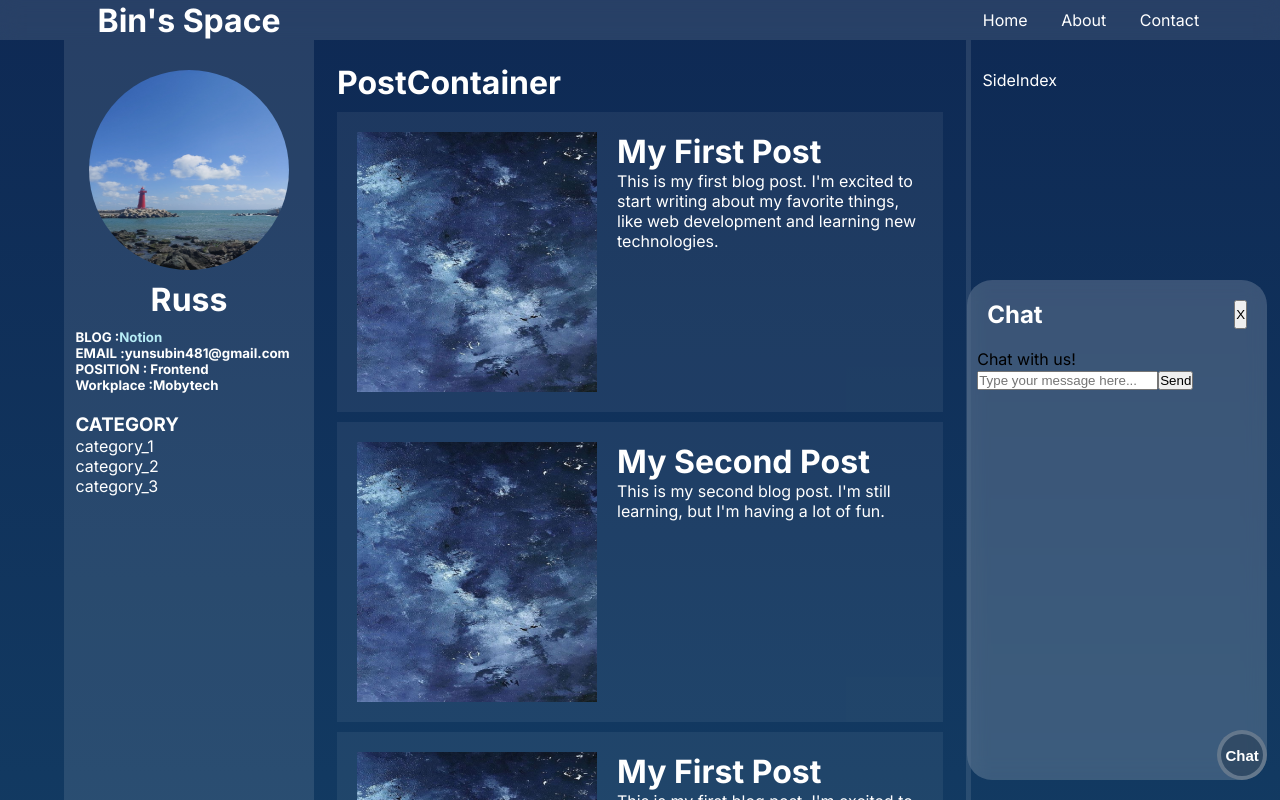
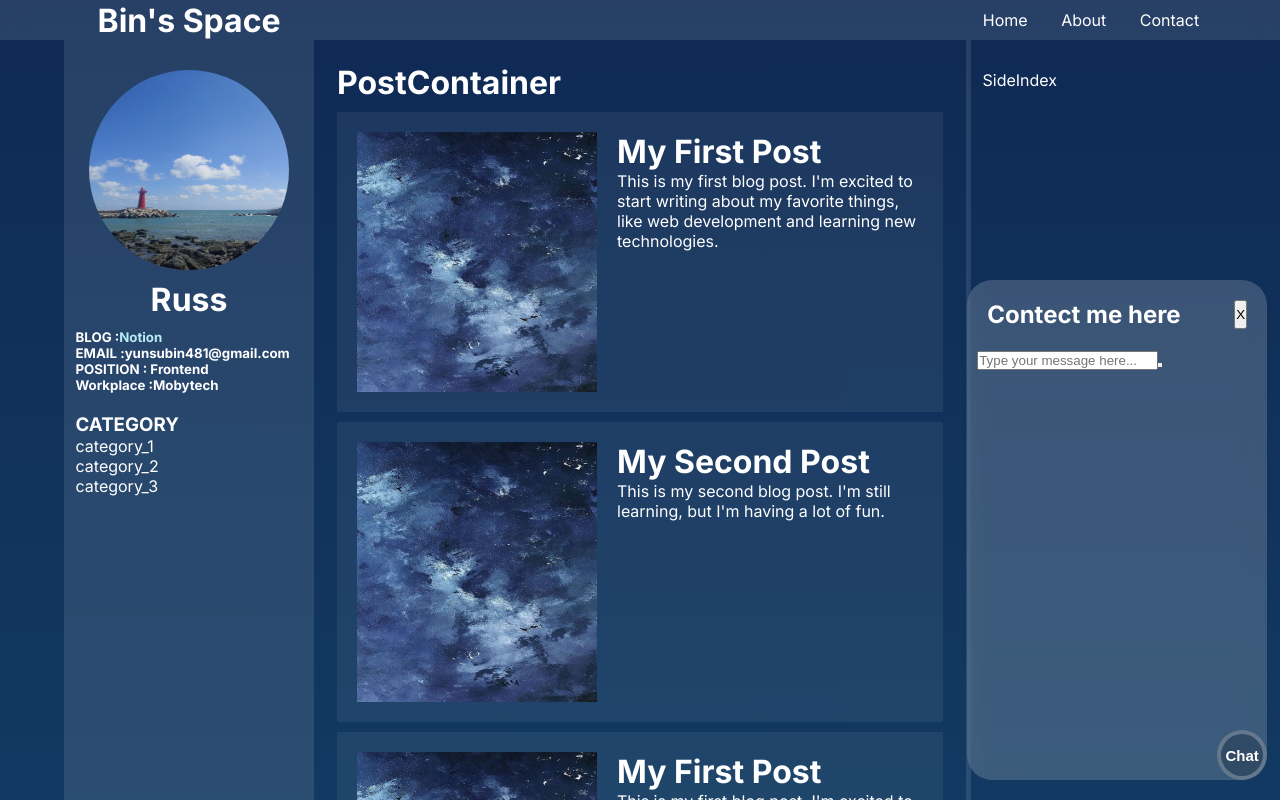
Before and after one commit to Russ481-k/Russ481-k.github.io, a Next.js app: page / in a window 1280 px wide. Both pictures are taken after a click on the button "Chat". Shown: the top 800 px of the page. Built offline with nearby package versions, Linux system fonts and the light colour scheme.

Commit message:
feature: chatModal 기본구조 구현

```diff
--- a/src/app/Components/ChatModal.tsx
+++ b/src/app/Components/ChatModal.tsx
@@ -18,16 +18,18 @@ export const ChatModal = ({ isOpen }: Props) => {
     <div className="chat_modal" data-aos="fade-up-left">
       <div className="chat_modal_content">
         <div className="chat_modal_header">
-          <h2>Chat</h2>
+          <h2>Contect me here</h2>
           <button onClick={handleChatModalClose}>X</button>
         </div>
         <div className="chat_modal_body">
-          <p>Chat with us!</p>
-        </div>
-        <div className="chat_modal_footer">
+          <div className="chat_modal_body_conversation"></div>
           <form>
-            <input type="text" placeholder="Type your message here..." />
-            <button type="submit">Send</button>
+            <input
+              className="text_area"
+              type="text"
+              placeholder="Type your message here..."
+            />
+            <button type="submit"></button>
           </form>
         </div>
       </div>
```
